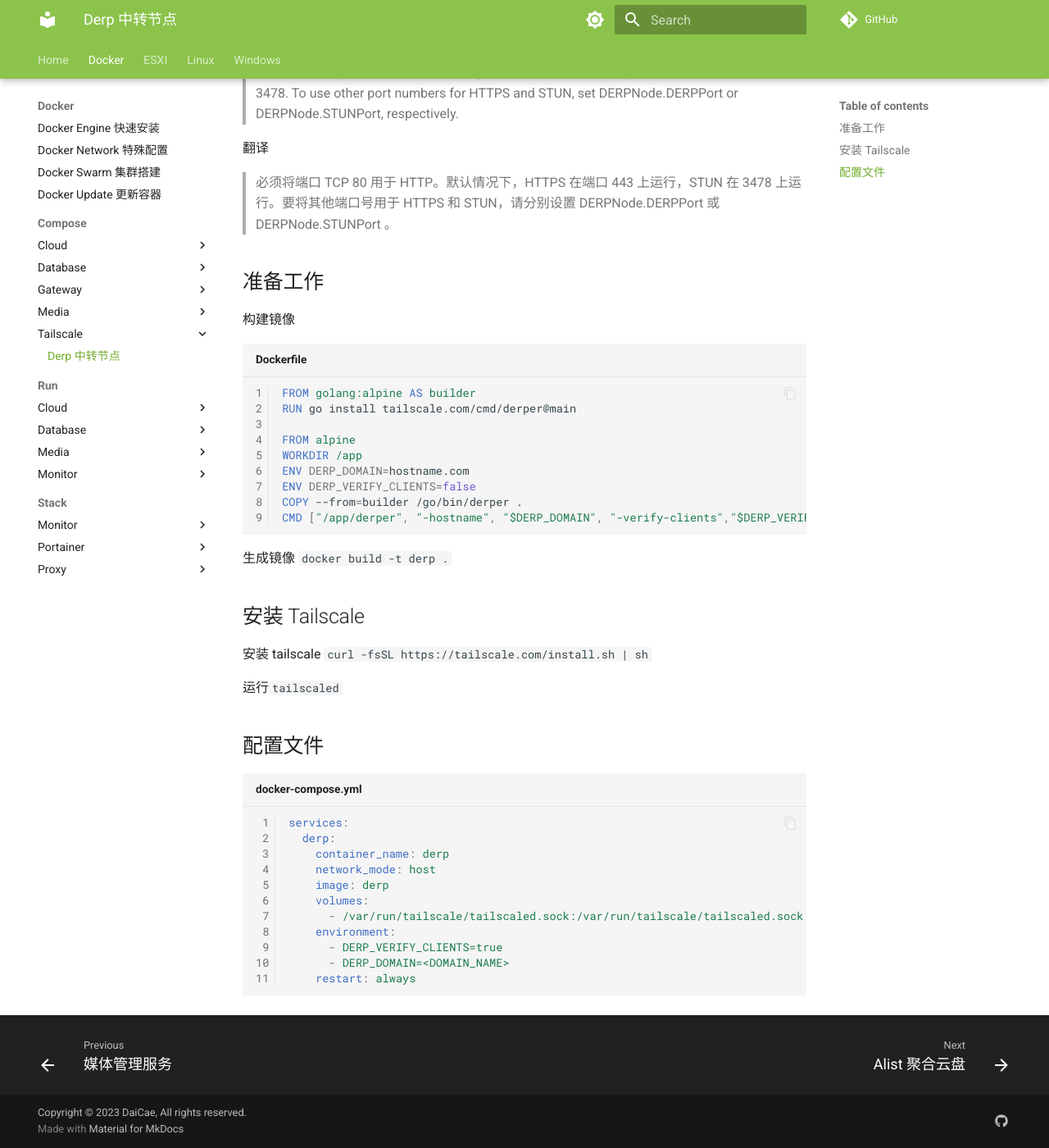
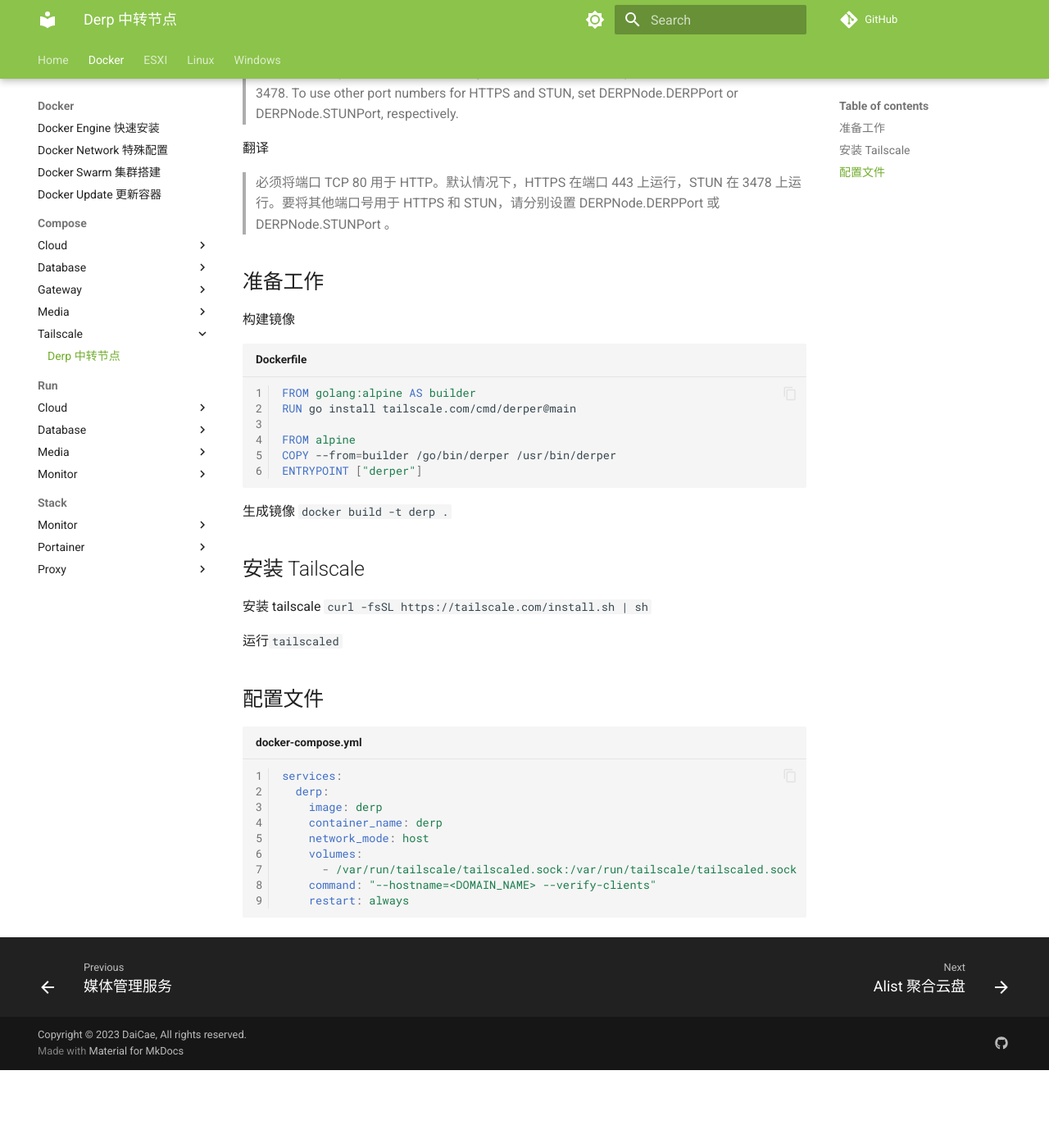
Before and after one commit to zexvar/wiki, an MkDocs documentation site: the page built from docs/Docker/Compose/Tailscale/derp.md, in a window 1280 px wide and 1400 px high, scrolled down 194 px. Shown: the whole window at 82% size. Built offline with MkDocs 1.6.1 and Material for MkDocs 9.7.7, drawn with Linux system fonts in a browser that asks for light colours; comment, search, counter and statistics services are not loaded; the version menu is left out; after the commit the page ends 1499 px from its top, so only the background shows below that.

Commit message:
update Docker\Compose\Tailscale

````diff
--- a/docs/Docker/Compose/Tailscale/derp.md
+++ b/docs/Docker/Compose/Tailscale/derp.md
@@ -17,11 +17,8 @@
 RUN go install tailscale.com/cmd/derper@main
 
 FROM alpine
-WORKDIR /app
-ENV DERP_DOMAIN=hostname.com
-ENV DERP_VERIFY_CLIENTS=false
-COPY --from=builder /go/bin/derper .
-CMD ["/app/derper", "-hostname", "$DERP_DOMAIN", "-verify-clients","$DERP_VERIFY_CLIENTS"]
+COPY --from=builder /go/bin/derper /usr/bin/derper
+ENTRYPOINT ["derper"]
 ```
 
 生成镜像 `docker build -t derp .`
@@ -34,16 +31,14 @@
 
 ## 配置文件
 
-```yaml title='docker-compose.yml'
+```yml title='docker-compose.yml'
 services:
   derp:
+    image: derp
     container_name: derp
     network_mode: host
-    image: derp
     volumes:
       - /var/run/tailscale/tailscaled.sock:/var/run/tailscale/tailscaled.sock
-    environment:
-      - DERP_VERIFY_CLIENTS=true
-      - DERP_DOMAIN=<DOMAIN_NAME>
+    command: "--hostname=<DOMAIN_NAME> --verify-clients"
     restart: always
 ```
````
